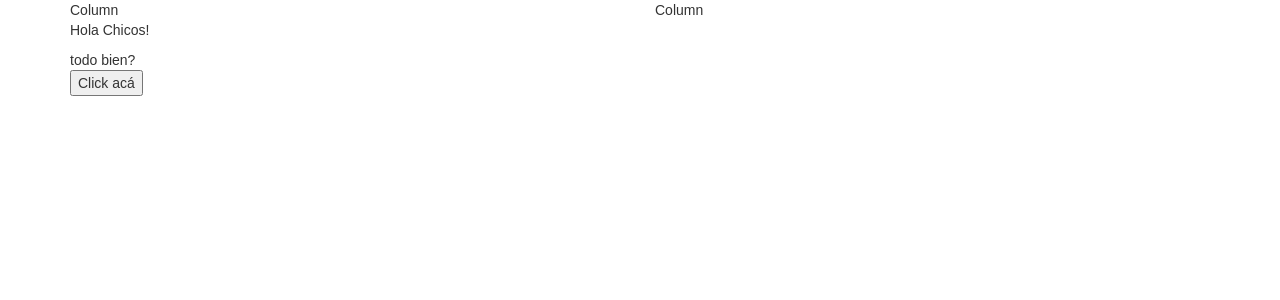
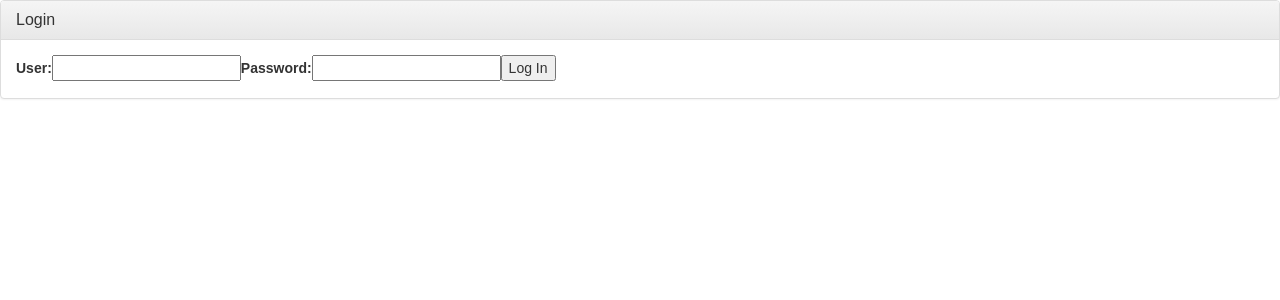
Before and after one commit to MMachado-uy/react-workshop, a React app: page / in a window 1280 px wide. Shown: the top 300 px of the page. Built offline with nearby package versions, Linux system fonts and the light colour scheme.

Commit message:
09-Agregado Componente Login

```diff
--- a/src/App.jsx
+++ b/src/App.jsx
@@ -7,14 +7,26 @@ import {
     Redirect
 } from 'react-router-dom';
 
-import HolaMundo  from './components/Hola.jsx'
-import Home       from './components/Home.jsx'
+import HolaMundo  from './components/Hola.jsx';
+import Home       from './components/Home.jsx';
 import NotFound   from './components/NotFound.jsx';
+import Login      from './components/Login.jsx';
 
 class App extends Component {
+    constructor(props) {
+        super(props);
+
+        this.state = {
+            usuario: ''
+        }
+    }
+
     render() {
+        let { usuario } = this.state;
+
         return (
             <Router>
+                { usuario != '' ?
                     <Switch>
                         <Route exact path="/" component={Home}/>
                         <Route exact path="/hola" component={HolaMundo}/>
@@ -23,6 +35,9 @@ class App extends Component {
                             <Redirect to="/404"/>
                         </Route>
                     </Switch>
+                    :
+                    <Login/>
+                }
             </Router>
             );
         }
--- /dev/null
+++ b/src/components/Login.jsx
@@ -0,0 +1,76 @@
+import React, { Component } from 'react';
+import { Panel } from 'react-bootstrap';
+
+export default class Login extends Component {
+
+    constructor(props) {
+        super(props);
+
+        this.state = {
+            username: '',
+            password: ''
+        };
+
+        this.handleChange = this.handleChange.bind(this);
+        this.handleSubmit = this.handleSubmit.bind(this);
+    }
+
+    handleChange(event) {
+
+        let {
+            id,
+            value
+        } = event.target;
+
+        let newState = {};
+
+        newState[id] = value;
+
+        this.setState(newState, () => {});
+    }
+
+    handleSubmit(event) {
+
+        event.preventDefault();
+
+        let {
+            username,
+            password
+        } = this.state;
+
+        let req = {
+            method: 'POST',
+            headers: { 'Content-Type': 'application/json' },
+            body: JSON.stringify({ username, password })
+        };
+
+        fetch('http://54.215.223.178:8080/api/login', req)
+        .then(res =>  res.json())
+        .then(data => {
+            if (typeof res !== 'undefined')
+            console.log(data.data)
+        })
+        .catch(err => {
+            console.log(err)
+        })
+    }
+
+    render() {
+        return (
+            <Panel>
+                <Panel.Heading>
+                    <Panel.Title componentClass="h3">Login</Panel.Title>
+                </Panel.Heading>
+                <Panel.Body>
+                    <form>
+                        <label htmlFor="username">User: </label>
+                        <input type="text" id="username" onChange={this.handleChange}/>
+                        <label htmlFor="password">Password: </label>
+                        <input type="password" id="password" onChange={this.handleChange}/>
+                        <input type="button" value="Log In" onClick={this.handleSubmit}/>
+                    </form>
+                </Panel.Body>
+            </Panel>
+        );
+    }
+};
```
Lines whose indentation alone changed are shown as unchanged.
